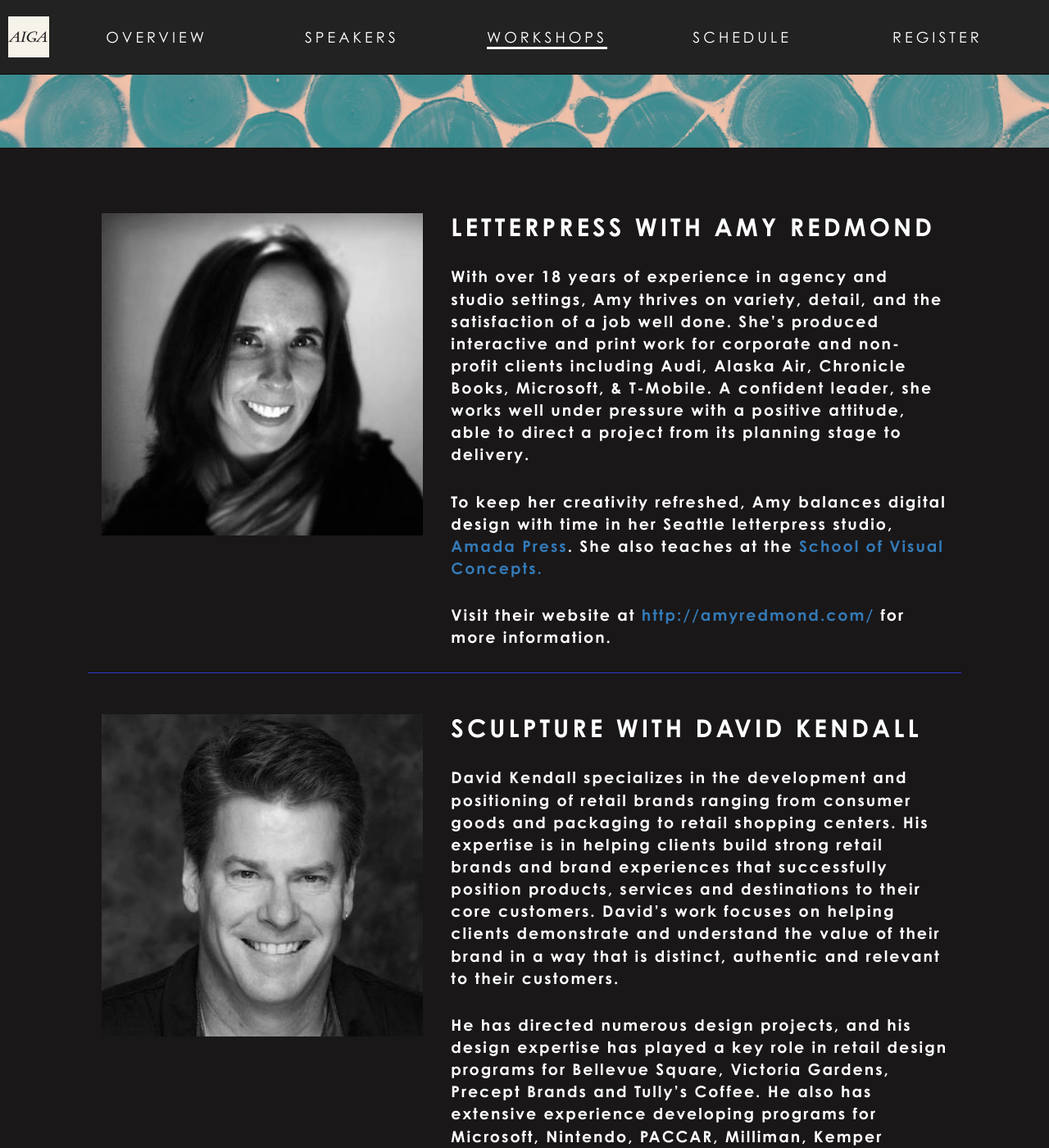
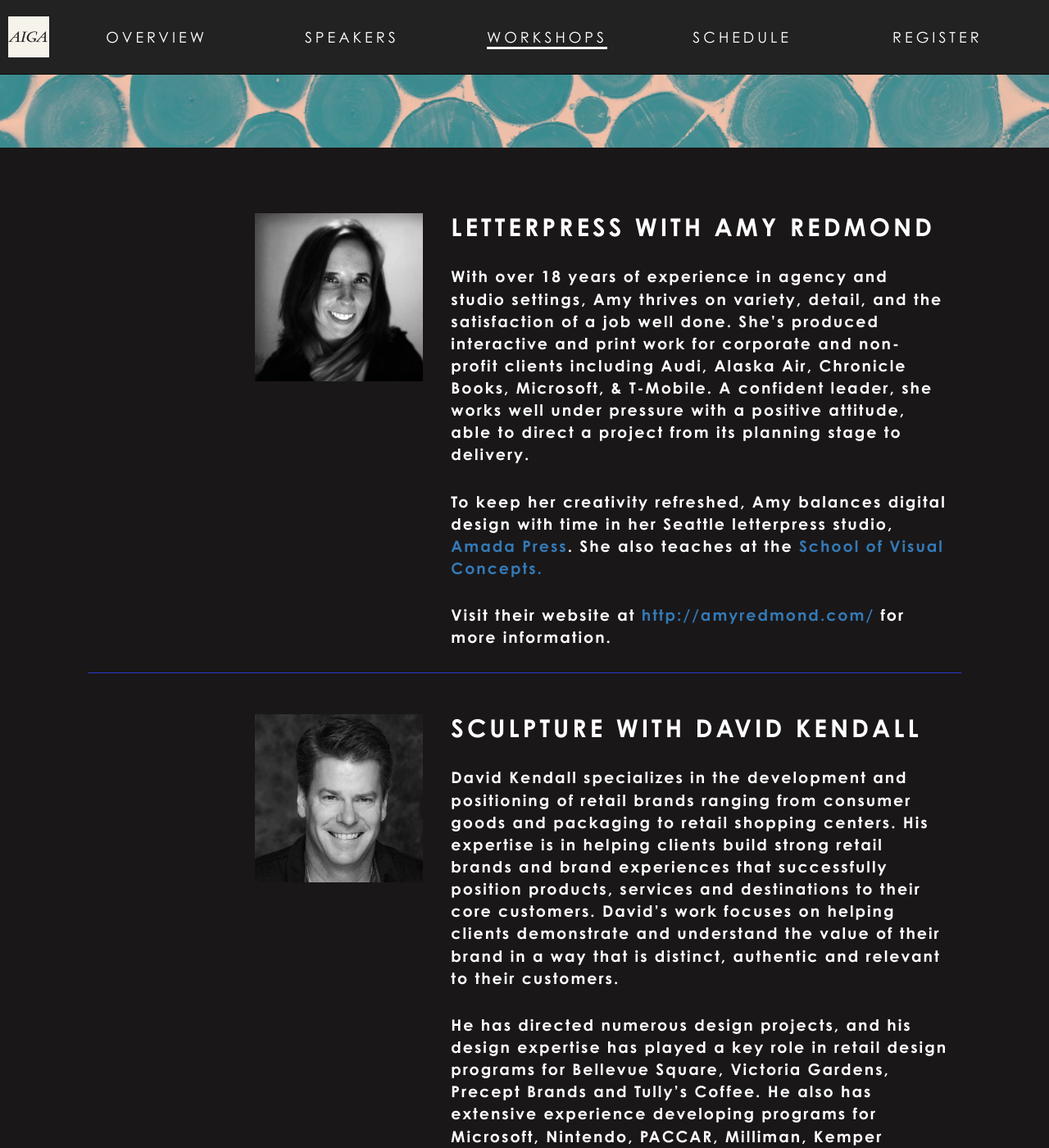
Before and after one commit to aiga-seattle/2015.aigaintothewoods.com, a Jekyll site: the page built from workshops.html, in a window 1280 px wide and 1400 px high, scrolled down 357 px. Shown: the whole window at 82% size. Built offline with Jekyll 4.4.1, drawn with Linux system fonts in a browser that asks for light colours; nearby versions of some CDN libraries; some web fonts are replaced.

Commit message:
Max workshop image size

```diff
--- a/_sass/_intothewoods.scss
+++ b/_sass/_intothewoods.scss
@@ -197,8 +197,11 @@
     @include make-md-column(4);
     @include make-md-column-offset(1);
 
+    text-align: right;
+
     img {
       width: 100%;
+      max-width: 205px;
     }
   }
 
```
Also changed, not shown: 1 other file.
